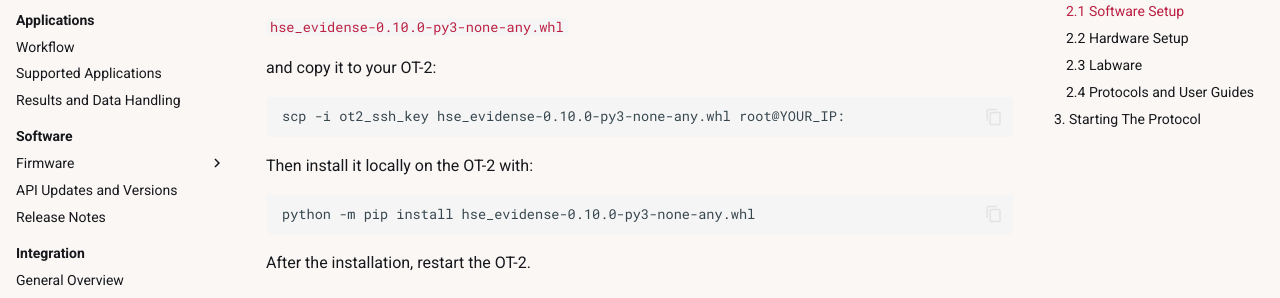
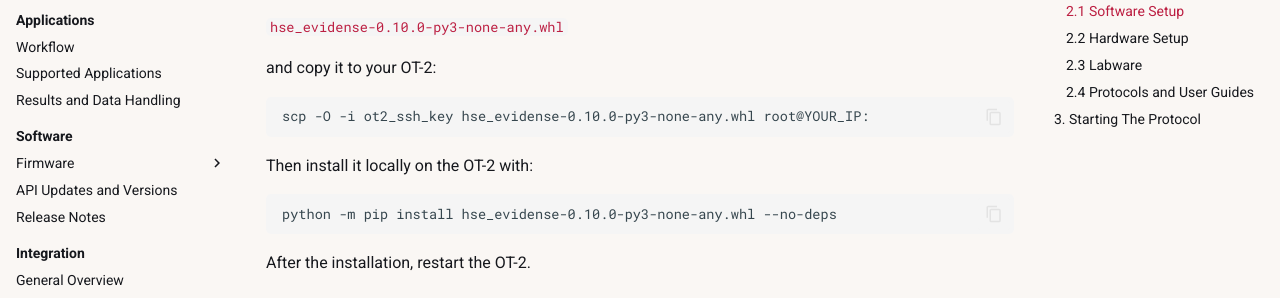
Before and after one commit to hseag/evidense, an MkDocs documentation site: the page built from doc/liquid-handler-ot2.md, in a window 1280 px wide and 900 px high, scrolled down 445 px. Shown: the part 153-451 px from the top of the window. Built offline with MkDocs 1.6.1 and Material for MkDocs 9.7.7, drawn with Linux system fonts in a browser that asks for light colours.

Commit message:
Pre-release update from pro/colibri/evidense/evidense-project@fe38a84a30fb6a9d4de2c23cb09af5ee9f378942

````diff
--- a/doc/liquid-handler-ot2.md
+++ b/doc/liquid-handler-ot2.md
@@ -13,7 +13,7 @@
 2. Install the Python package with:
 
 ```bash
-python -m pip install https://hseag.github.io/evidense/pre-release/api/python/dist/hse_evidense-0.10.0-py3-none-any.whl
+python -m pip install https://hseag.github.io/evidense/pre-release/api/python/dist/hse_evidense-0.10.0-py3-none-any.whl --no-deps
 ```
 
 If the OT-2 has no internet connection, download the Python wheel to your computer:
@@ -23,13 +23,13 @@
 and copy it to your OT-2:
 
 ```bash
-scp -i ot2_ssh_key hse_evidense-0.10.0-py3-none-any.whl root@YOUR_IP:
+scp -O -i ot2_ssh_key hse_evidense-0.10.0-py3-none-any.whl root@YOUR_IP:
 ```
 
 Then install it locally on the OT-2 with:
 
 ```bash
-python -m pip install hse_evidense-0.10.0-py3-none-any.whl
+python -m pip install hse_evidense-0.10.0-py3-none-any.whl --no-deps
 ```
 
 After the installation, restart the OT-2.
````
Also changed, not shown: 3 other files.
